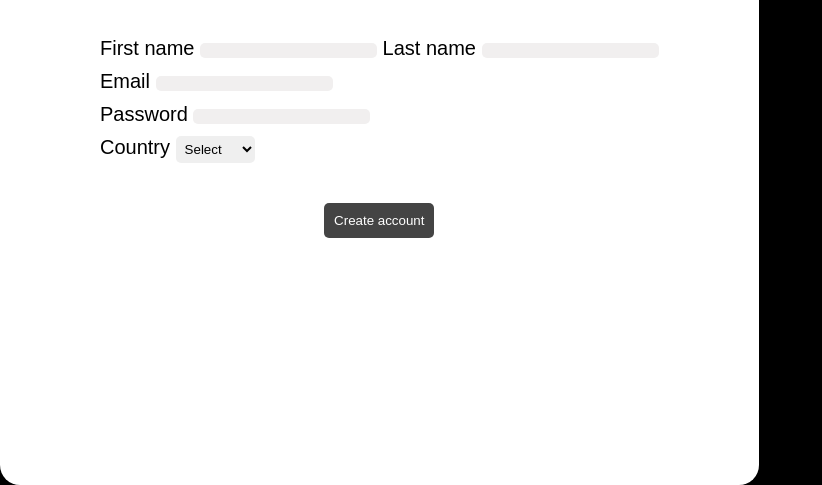
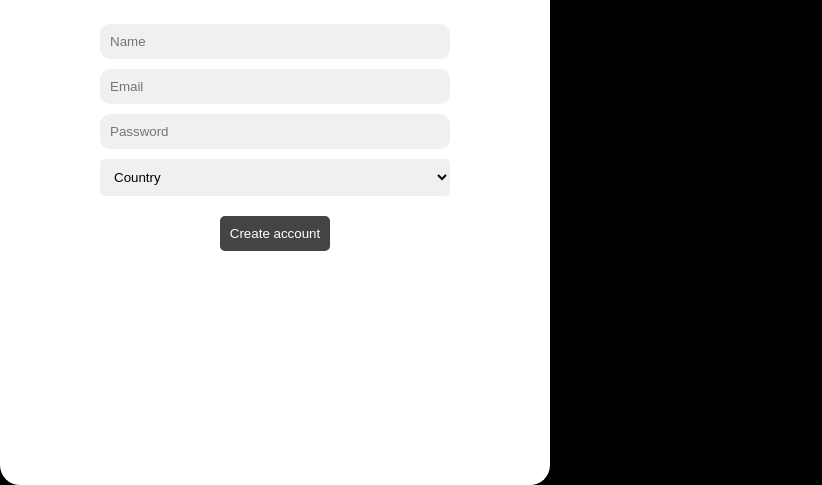
Before and after one commit to yamiz0/HTML-e-CSS, a plain HTML site: page CSS/cadastro/index.html in a window 1280 px wide. Shown: the part 315-800 px from the top of the page, without its empty margins (0-822 px from the left). Drawn offline with Linux system fonts and the light colour scheme.

Commit message:
HTML e CSS

```diff
--- a/CSS/cadastro/index.html
+++ b/CSS/cadastro/index.html
@@ -13,23 +13,17 @@
         <p>Already a Member? <a href="index2.html">Log in</a></p>
         <div class="sing-up">
             <div class="name">
-                <label>First name</label>
-                <input type="text" name="name" id="firs-name">
-                <label>Last name</label>
-                <input type="text" name="name" id="last-name">
+                <input type="text" name="name" id="firs-name" placeholder="Name">
             </div>
-            <div class="emai">
-                <label>Email</label>
-                <input type="email" name="email" id="email">
-            </div>
-            <div class="password">
-                <label>Password</label>
-                <input type="password" name="password" id="password">
-            </div>
+                <div class="emai">
+                    <input type="email" name="email" id="email" placeholder="Email">
+                </div>
+                <div class="password">
+                    <input type="password" name="password" id="password" placeholder="Password">
+                </div>
             <div class="country">
-                <label>Country</label>
                 <select name="country" id="country">
-                    <option selected disabled value="">Select</option>
+                    <option selected disabled value="">Country</option>
                     <option value="brazil">Brazil</option>
                     <option value="england">England</option>
                 </select>
--- a/CSS/cadastro/style.css
+++ b/CSS/cadastro/style.css
@@ -32,12 +32,16 @@ body{
     flex-direction: column;
     font-size: 20px;
     margin-top: 30px;
-    margin-bottom: 30px;
+    margin-bottom: 10px;
     gap: 10px;
 }
+
+
 input{
+    width: 350px;
+    padding: 10px;
     background-color: rgb(241, 239, 239);
-    border-radius: 5px;
+    border-radius: 10px;
     border: none;
 }
 
@@ -53,10 +57,17 @@ button:hover{
     background-color: black;
 }
 
+.country{
+    align-self: center;
+}
+
 #country{
+    background-color: rgb(241, 239, 239);;
     border-radius: 5px;
     border: none;
-    padding: 5px;
+    padding: 10px;
+    width: 350px;
+    text-align: justify;
 }
 
 #login{
@@ -66,6 +77,7 @@ button:hover{
 
 #remember{
     margin-right: 5px;
+    width: auto;
 
 }
 .remember{
```
Also changed, not shown: CSS/cadastro/index2.html (+1 -1 lines).
